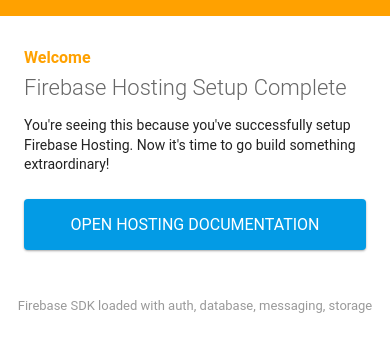
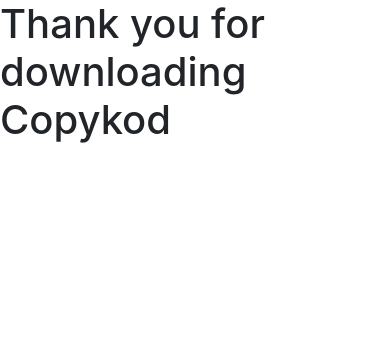
Before and after one commit to joseph-mpo-yeti/copykod-website, a plain HTML site: page public/index.html in a window 390 px wide. Drawn offline with nearby package versions, Linux system fonts and the light colour scheme; some packages are replaced by stand-ins of ours.

Commit message:
new page

```diff
--- a/public/index.html
+++ b/public/index.html
@@ -1,65 +1,21 @@
-<!DOCTYPE html>
-<html>
+<!doctype html>
+<html lang="en">
   <head>
+    <!-- Required meta tags -->
     <meta charset="utf-8">
-    <meta name="viewport" content="width=device-width, initial-scale=1">
-    <title>Welcome to Firebase Hosting</title>
+    <meta name="viewport" content="width=device-width, initial-scale=1, shrink-to-fit=no">
+    <!-- Bootstrap CSS -->
+    <link rel="stylesheet" href="https://stackpath.bootstrapcdn.com/bootstrap/4.5.0/css/bootstrap.min.css" integrity="sha384-9aIt2nRpC12Uk9gS9baDl411NQApFmC26EwAOH8WgZl5MYYxFfc+NcPb1dKGj7Sk" crossorigin="anonymous">
 
-    <!-- update the version number as needed -->
-    <script defer src="/__/firebase/7.14.4/firebase-app.js"></script>
-    <!-- include only the Firebase features as you need -->
-    <script defer src="/__/firebase/7.14.4/firebase-auth.js"></script>
-    <script defer src="/__/firebase/7.14.4/firebase-database.js"></script>
-    <script defer src="/__/firebase/7.14.4/firebase-messaging.js"></script>
-    <script defer src="/__/firebase/7.14.4/firebase-storage.js"></script>
-    <!-- initialize the SDK after all desired features are loaded -->
-    <script defer src="/__/firebase/init.js"></script>
-
-    <style media="screen">
-      body { background: #ECEFF1; color: rgba(0,0,0,0.87); font-family: Roboto, Helvetica, Arial, sans-serif; margin: 0; padding: 0; }
-      #message { background: white; max-width: 360px; margin: 100px auto 16px; padding: 32px 24px; border-radius: 3px; }
-      #message h2 { color: #ffa100; font-weight: bold; font-size: 16px; margin: 0 0 8px; }
-      #message h1 { font-size: 22px; font-weight: 300; color: rgba(0,0,0,0.6); margin: 0 0 16px;}
-      #message p { line-height: 140%; margin: 16px 0 24px; font-size: 14px; }
-      #message a { display: block; text-align: center; background: #039be5; text-transform: uppercase; text-decoration: none; color: white; padding: 16px; border-radius: 4px; }
-      #message, #message a { box-shadow: 0 1px 3px rgba(0,0,0,0.12), 0 1px 2px rgba(0,0,0,0.24); }
-      #load { color: rgba(0,0,0,0.4); text-align: center; font-size: 13px; }
-      @media (max-width: 600px) {
-        body, #message { margin-top: 0; background: white; box-shadow: none; }
-        body { border-top: 16px solid #ffa100; }
-      }
-    </style>
+    <title>Copykod</title>
   </head>
   <body>
-    <div id="message">
-      <h2>Welcome</h2>
-      <h1>Firebase Hosting Setup Complete</h1>
-      <p>You're seeing this because you've successfully setup Firebase Hosting. Now it's time to go build something extraordinary!</p>
-      <a target="_blank" href="https://firebase.google.com/docs/hosting/">Open Hosting Documentation</a>
-    </div>
-    <p id="load">Firebase SDK Loading&hellip;</p>
+    <h1>Thank you for downloading Copykod</h1>
 
-    <script>
-      document.addEventListener('DOMContentLoaded', function() {
-        // // 🔥🔥🔥🔥🔥🔥🔥🔥🔥🔥🔥🔥🔥🔥🔥🔥🔥🔥🔥🔥🔥🔥🔥🔥🔥🔥🔥🔥🔥🔥🔥
-        // // The Firebase SDK is initialized and available here!
-        //
-        // firebase.auth().onAuthStateChanged(user => { });
-        // firebase.database().ref('/path/to/ref').on('value', snapshot => { });
-        // firebase.messaging().requestPermission().then(() => { });
-        // firebase.storage().ref('/path/to/ref').getDownloadURL().then(() => { });
-        //
-        // // 🔥🔥🔥🔥🔥🔥🔥🔥🔥🔥🔥🔥🔥🔥🔥🔥🔥🔥🔥🔥🔥🔥🔥🔥🔥🔥🔥🔥🔥🔥🔥
-
-        try {
-          let app = firebase.app();
-          let features = ['auth', 'database', 'messaging', 'storage'].filter(feature => typeof app[feature] === 'function');
-          document.getElementById('load').innerHTML = `Firebase SDK loaded with ${features.join(', ')}`;
-        } catch (e) {
-          console.error(e);
-          document.getElementById('load').innerHTML = 'Error loading the Firebase SDK, check the console.';
-        }
-      });
-    </script>
+    <!-- Optional JavaScript -->
+    <!-- jQuery first, then Popper.js, then Bootstrap JS -->
+    <script src="https://code.jquery.com/jquery-3.5.1.slim.min.js" integrity="sha384-DfXdz2htPH0lsSSs5nCTpuj/zy4C+OGpamoFVy38MVBnE+IbbVYUew+OrCXaRkfj" crossorigin="anonymous"></script>
+    <script src="https://cdn.jsdelivr.net/npm/popper.js@1.16.0/dist/umd/popper.min.js" integrity="sha384-Q6E9RHvbIyZFJoft+2mJbHaEWldlvI9IOYy5n3zV9zzTtmI3UksdQRVvoxMfooAo" crossorigin="anonymous"></script>
+    <script src="https://stackpath.bootstrapcdn.com/bootstrap/4.5.0/js/bootstrap.min.js" integrity="sha384-OgVRvuATP1z7JjHLkuOU7Xw704+h835Lr+6QL9UvYjZE3Ipu6Tp75j7Bh/kR0JKI" crossorigin="anonymous"></script>
   </body>
 </html>
```
